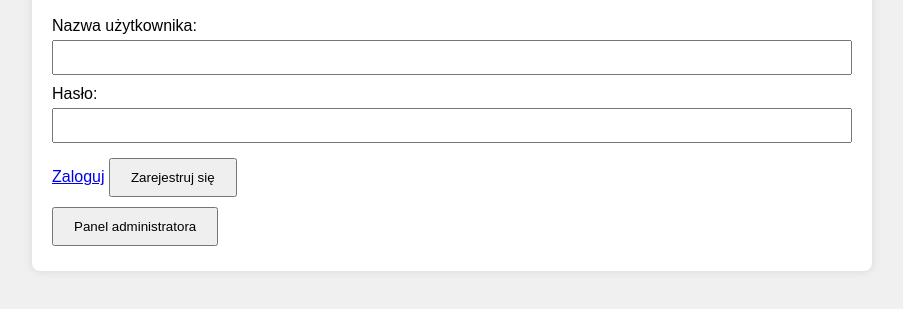
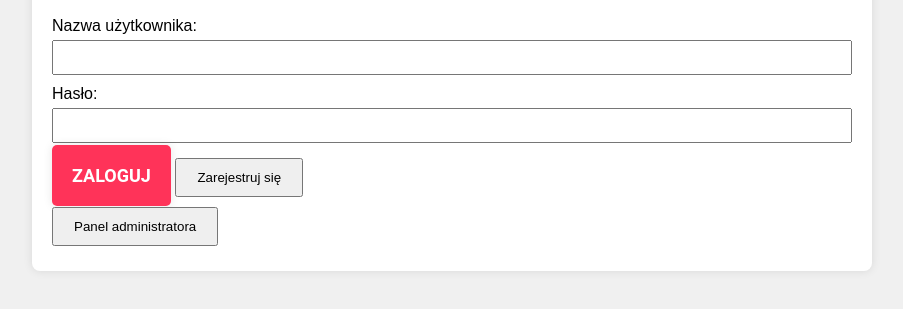
Before and after one commit to chmielu0228/Ksiegarnia, a plain HTML site: page index.html in a window 1280 px wide. Shown: the part 319-628 px from the top of the page, without its empty margins (188-1091 px from the left). Drawn offline with Linux system fonts and the light colour scheme; sample sign-in values are in the browser's storage.

Commit message:
Update style.css

```diff
--- a/style.css
+++ b/style.css
@@ -7,6 +7,32 @@ body {
     align-items: center;
     height: 100vh;
     background-color: #f0f0f0;
+}
+ /* button*/
+.btn{
+    font-family: "Roboto", sens-serif;
+    font-size: 18px;
+    font-weight: bold;
+    background: #FF3359;
+    width: 160px;
+    padding: 20px;
+    text-align: center;
+    text-decoration: none;
+    text-transform: uppercase;
+    color: #fff;
+    border-radius: 5px;
+    cursor: pointer;
+    box-shadow: 0 0 10px rgba(0,0,0, 0.1);
+    -webkit-transition-duration: 0.3s;
+    transition-duration: 0.3s;
+    -webkit-transition-property: box-shadow, transform;
+    transition-property: box-shadow, transform;
+
+}
+.btn:hover, .btn:focus, .btn:active{
+    box-shadow: 0 0 20px rgba(0, 0, 0, 0.5);
+    -webkit-transform: scale(1.1);
+    transform: scale(1,1);
 }
 
 #app {
```
